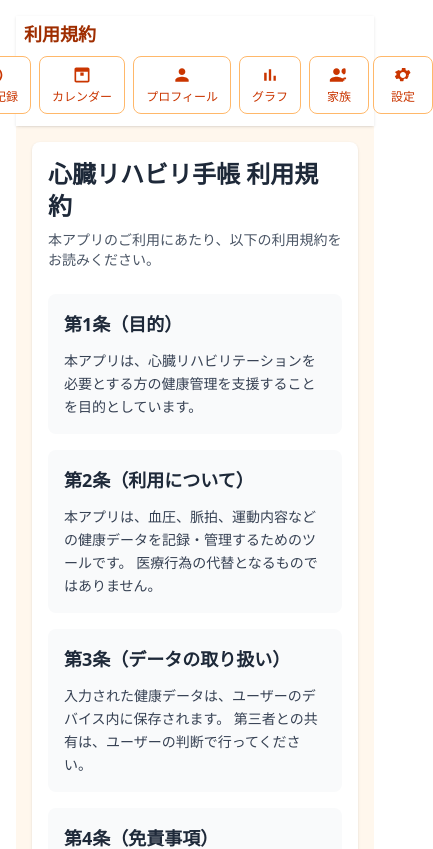
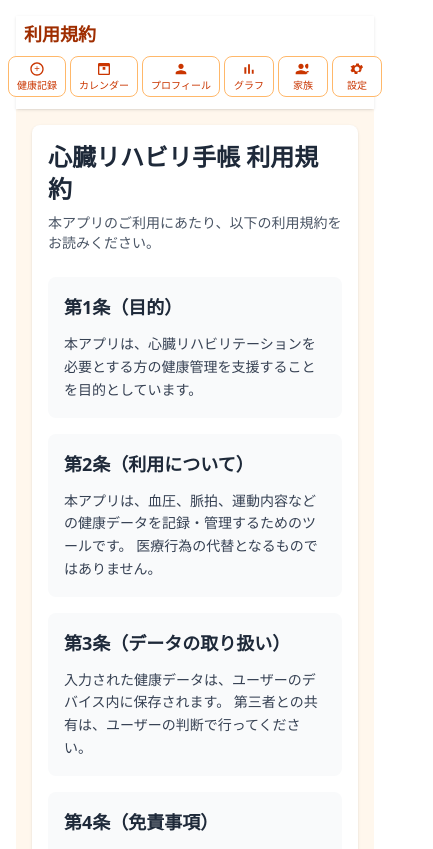
Before and after one commit to mikan623/heart-rehab-app, a Next.js app: page /terms in a window 390 px wide. Shown: the top 849 px of the page, 433 px wide, since content can reach past the window. Built offline with nearby package versions, Linux system fonts and the light colour scheme.

Commit message:
fix: Optimize navigation bar size for mobile devices

```diff
--- a/src/components/NavigationBar.tsx
+++ b/src/components/NavigationBar.tsx
@@ -435,36 +435,36 @@ export default function NavigationBar() {
   return (
     <div className="flex justify-between items-start gap-1 pb-1">
       {/* 左側：ナビゲーションボタン（スクロール可能） */}
-      <div className="flex gap-2 overflow-x-auto pb-1 flex-1">
+      <div className="flex gap-1 overflow-x-auto pb-1 flex-1">
         <button
           onClick={() => window.location.href = '/'}
-          className="flex flex-col items-center gap-1 bg-white border border-orange-300 text-orange-700 py-2 px-3 rounded-lg font-medium hover:bg-orange-50 text-xs whitespace-nowrap flex-shrink-0 min-w-[60px]">
-          <HealthRecordIcon className="w-5 h-5" />
-          <span>健康記録</span>
+          className="flex flex-col items-center gap-0.5 bg-white border border-orange-300 text-orange-700 py-1 px-2 rounded-lg font-medium hover:bg-orange-50 text-xs whitespace-nowrap flex-shrink-0 min-w-[50px] md:min-w-[60px]">
+          <HealthRecordIcon className="w-4 h-4 md:w-5 md:h-5" />
+          <span className="text-[10px] md:text-xs">健康記録</span>
         </button>
         <button
           onClick={() => window.location.href = '/calendar'}
-          className="flex flex-col items-center gap-1 bg-white border border-orange-300 text-orange-700 py-2 px-3 rounded-lg font-medium hover:bg-orange-50 text-xs whitespace-nowrap flex-shrink-0 min-w-[60px]">
-          <CalendarIcon className="w-5 h-5" />
-          <span>カレンダー</span>
+          className="flex flex-col items-center gap-0.5 bg-white border border-orange-300 text-orange-700 py-1 px-2 rounded-lg font-medium hover:bg-orange-50 text-xs whitespace-nowrap flex-shrink-0 min-w-[50px] md:min-w-[60px]">
+          <CalendarIcon className="w-4 h-4 md:w-5 md:h-5" />
+          <span className="text-[10px] md:text-xs">カレンダー</span>
         </button>
         <button
           onClick={() => window.location.href = '/profile'}
-          className="flex flex-col items-center gap-1 bg-white border border-orange-300 text-orange-700 py-2 px-3 rounded-lg font-medium hover:bg-orange-50 text-xs whitespace-nowrap flex-shrink-0 min-w-[60px]">
-          <ProfileIcon className="w-5 h-5" />
-          <span>プロフィール</span>
+          className="flex flex-col items-center gap-0.5 bg-white border border-orange-300 text-orange-700 py-1 px-2 rounded-lg font-medium hover:bg-orange-50 text-xs whitespace-nowrap flex-shrink-0 min-w-[50px] md:min-w-[60px]">
+          <ProfileIcon className="w-4 h-4 md:w-5 md:h-5" />
+          <span className="text-[10px] md:text-xs">プロフィール</span>
         </button>
         <button
           onClick={() => window.location.href = '/graph'}
-          className="flex flex-col items-center gap-1 bg-white border border-orange-300 text-orange-700 py-2 px-3 rounded-lg font-medium hover:bg-orange-50 text-xs whitespace-nowrap flex-shrink-0 min-w-[60px]">
-          <GraphIcon className="w-5 h-5" />
-          <span>グラフ</span>
+          className="flex flex-col items-center gap-0.5 bg-white border border-orange-300 text-orange-700 py-1 px-2 rounded-lg font-medium hover:bg-orange-50 text-xs whitespace-nowrap flex-shrink-0 min-w-[50px] md:min-w-[60px]">
+          <GraphIcon className="w-4 h-4 md:w-5 md:h-5" />
+          <span className="text-[10px] md:text-xs">グラフ</span>
         </button>
         <button
           onClick={() => window.location.href = '/family'}
-          className="flex flex-col items-center gap-1 bg-white border border-orange-300 text-orange-700 py-2 px-3 rounded-lg font-medium hover:bg-orange-50 text-xs whitespace-nowrap flex-shrink-0 min-w-[60px]">
-          <FamilyIcon className="w-5 h-5" />
-          <span>家族</span>
+          className="flex flex-col items-center gap-0.5 bg-white border border-orange-300 text-orange-700 py-1 px-2 rounded-lg font-medium hover:bg-orange-50 text-xs whitespace-nowrap flex-shrink-0 min-w-[50px] md:min-w-[60px]">
+          <FamilyIcon className="w-4 h-4 md:w-5 md:h-5" />
+          <span className="text-[10px] md:text-xs">家族</span>
         </button>
       </div>
 
@@ -476,9 +476,9 @@ export default function NavigationBar() {
             console.log('現在のshowSettingsMenu:', showSettingsMenu);
             setShowSettingsMenu(!showSettingsMenu);
           }}
-          className="flex flex-col items-center gap-1 bg-white border border-orange-300 text-orange-700 py-2 px-3 rounded-lg font-medium hover:bg-orange-50 text-xs whitespace-nowrap flex-shrink-0 min-w-[60px]">
-          <SettingsIcon className="w-5 h-5" />
-          <span>設定</span>
+          className="flex flex-col items-center gap-0.5 bg-white border border-orange-300 text-orange-700 py-1 px-2 rounded-lg font-medium hover:bg-orange-50 text-xs whitespace-nowrap flex-shrink-0 min-w-[50px] md:min-w-[60px]">
+          <SettingsIcon className="w-4 h-4 md:w-5 md:h-5" />
+          <span className="text-[10px] md:text-xs">設定</span>
         </button>
 
         {showSettingsMenu && (
```
